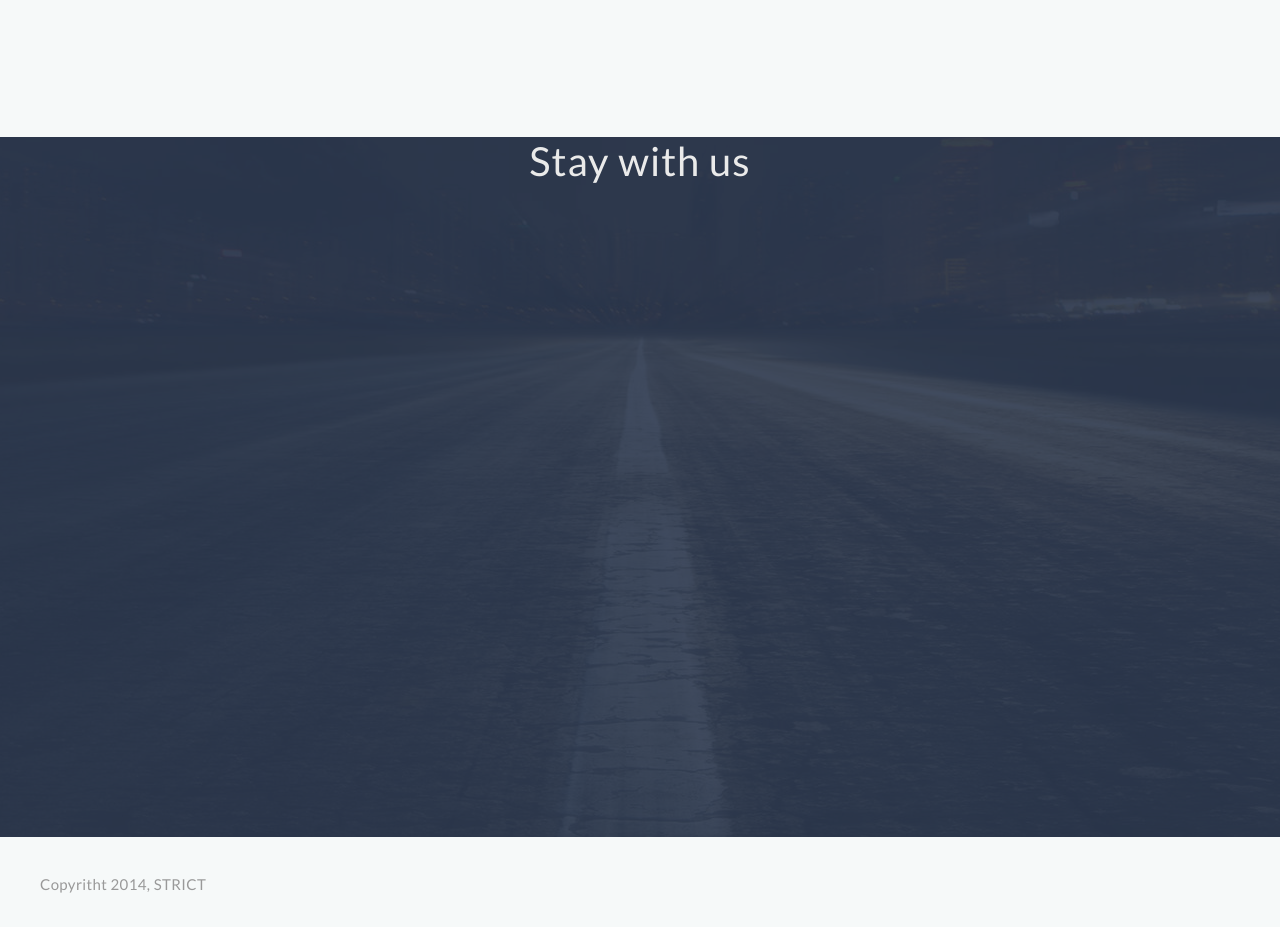
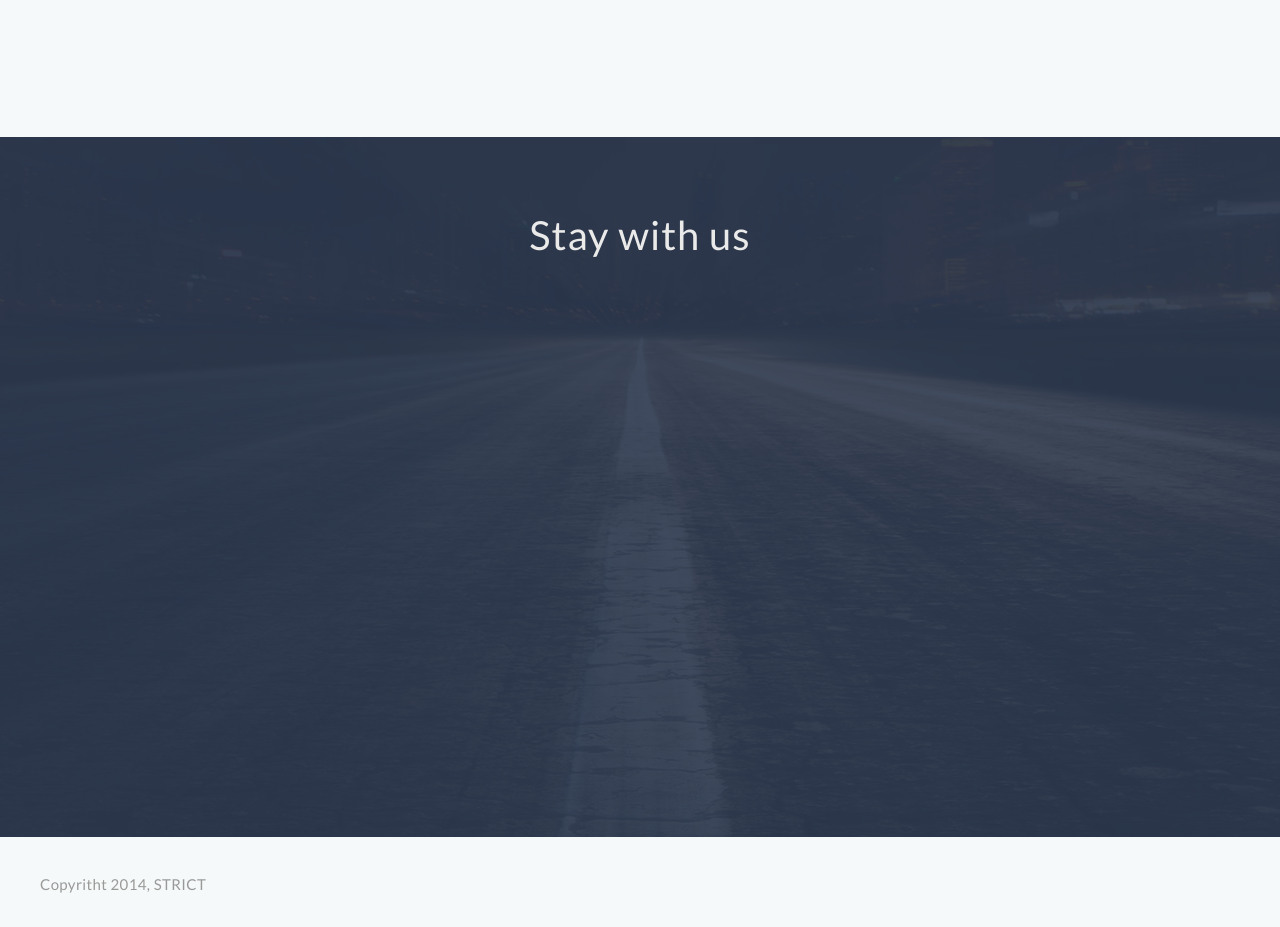
Before and after one commit to GeekHub-FrontEnd-CMS-Online-8/Misha_Zinchenko_HW_5, a plain HTML site: page index.html in a window 1280 px wide. Shown: the part 2440-3367 px from the top of the page. Drawn offline with Linux system fonts and the light colour scheme.

Commit message:
Update style.css

```diff
--- a/style.css
+++ b/style.css
@@ -190,6 +190,7 @@ img.logo{
     height: 700px;
 }
 .block_6 h2{
+    padding-top: 74px;
     color: #ffffff;
 }
 /* ------------------------------------ */
```
